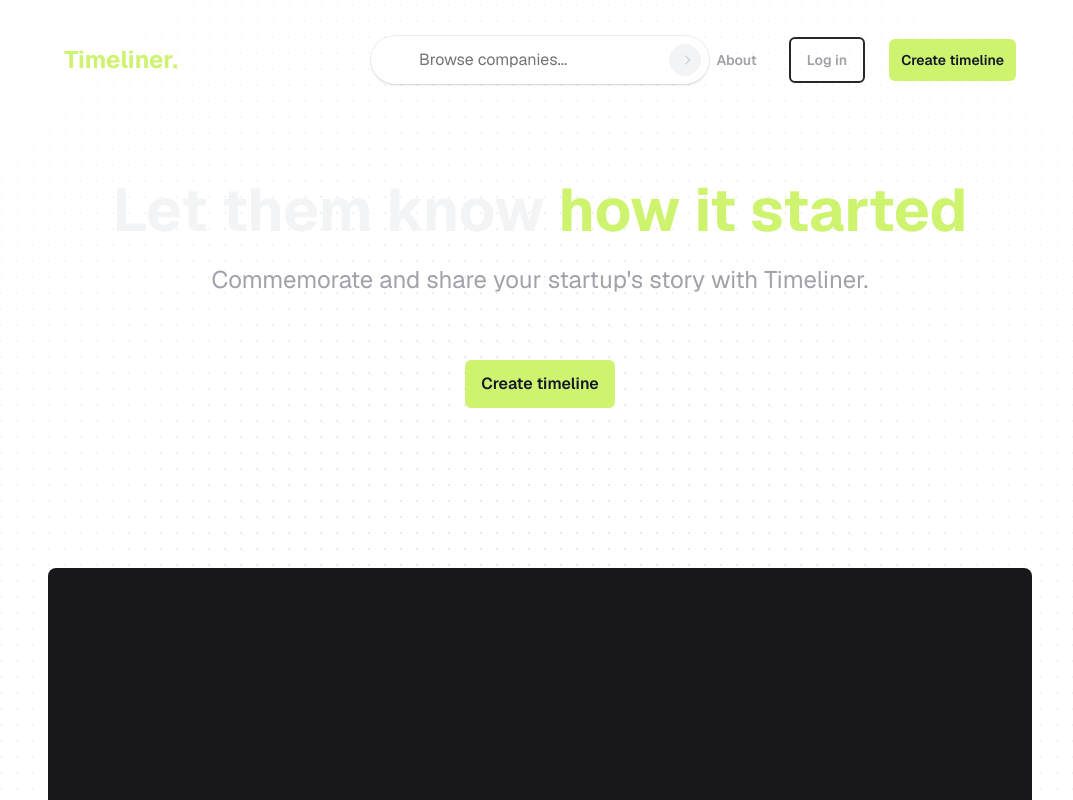
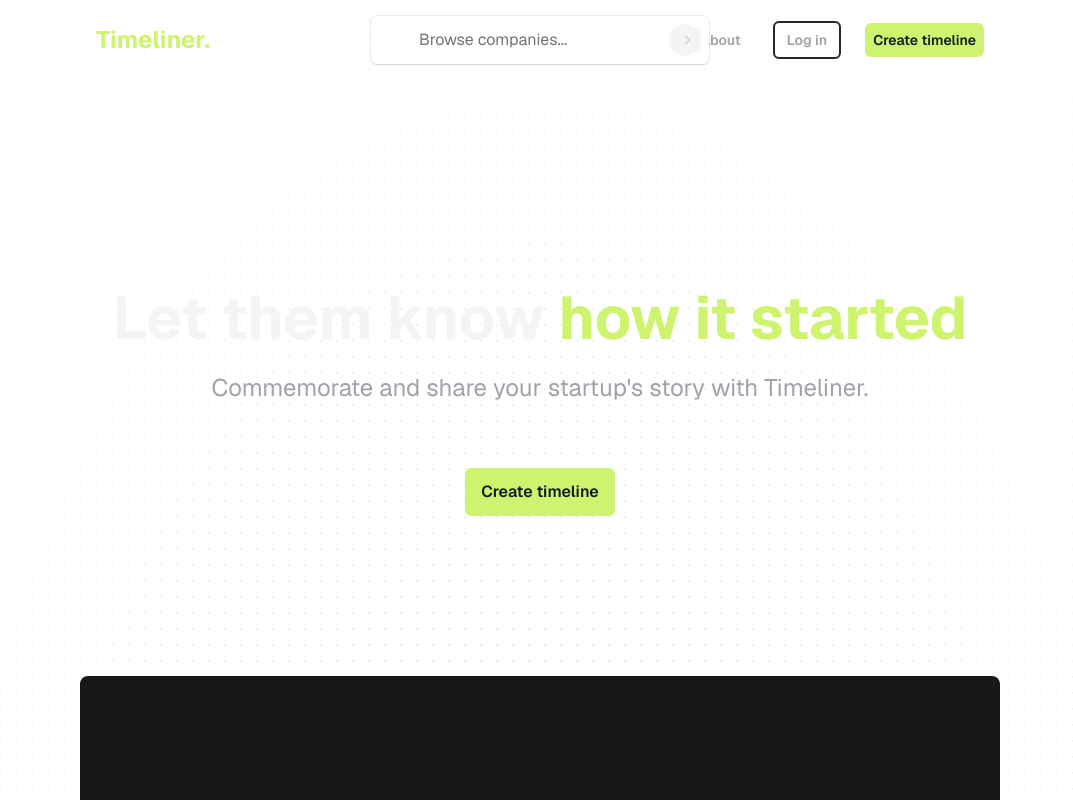
Before and after one commit to filoooooonov/timeliner, a Next.js app: page / in a window 1280 px wide. Shown: the top 800 px of the page, without its empty margins (100-1173 px from the left). Built offline with nearby package versions, Linux system fonts and the light colour scheme; no server answers; the database is empty.

Commit message:
Update background

```diff
--- a/app/globals.css
+++ b/app/globals.css
@@ -11,3 +11,7 @@
   @apply hover:text-primary font-semibold border-2 border-zinc-800
     hover:border-primary rounded-md duration-300 text-zinc-400 px-4 py-3;
 }
+
+.dot-background {
+  @apply w-full flex-col gap-20 dark:bg-lime-900/20 bg-white  dark:bg-dot-white/[0.2] bg-dot-black/[0.2] relative justify-center;
+}
--- a/app/layout.tsx
+++ b/app/layout.tsx
@@ -36,10 +36,10 @@
           disableTransitionOnChange
         >
           <main className="min-h-screen flex flex-col items-center">
-            <div className="flex-1 w-full flex flex-col gap-20 items-center h-[50rem] dark:bg-background bg-white  dark:bg-dot-white/[0.2] bg-dot-black/[0.2] relative justify-center">
+            <div className="flex-1 w-full flex flex-col gap-20 items-center dot-background">
               <div className="absolute pointer-events-none inset-0 flex items-center justify-center dark:bg-black bg-white [mask-image:radial-gradient(ellipse_at_center,transparent_20%,black)]"></div>
 
-              <div className="flex z-20 flex-col gap-20 w-[80%] p-5">
+              <div className="flex z-20 flex-col gap-20 w-[75%] px-5 pb-5">
                 <Header />
                 {children}
                 <Footer />
--- a/app/page.tsx
+++ b/app/page.tsx
@@ -15,6 +15,7 @@
     <>
       <Hero />
 
+      <div className="z-10 bg-background h-[50vh]"></div>
       {/* <pre>{JSON.stringify(companies, null, 3)}</pre>
       <pre>{JSON.stringify(company_timelines, null, 3)}</pre> */}
     </>
--- a/components/Header.tsx
+++ b/components/Header.tsx
@@ -40,10 +40,10 @@
           >
             About
           </Link>
-          <Link href="/" className="button-secondary text-sm">
+          <Link href="/" className="button-secondary text-sm !px-3 !py-2 ">
             Log in
           </Link>
-          <Link href="/" className="button-primary px-3 py-3 !text-sm">
+          <Link href="/" className="button-primary px-2 py-2 !text-sm">
             Create timeline
           </Link>
         </div>
--- a/components/hero.tsx
+++ b/components/hero.tsx
@@ -2,8 +2,8 @@
 
 export default function Home() {
   return (
-    <div className="min-h-screen text-gray-100">
-      <section className="text-center mb-16">
+    <div className="min-h-screen text-gray-100 mt-32">
+      <section className="text-center mb-16 ">
         <h1 className="text-4xl md:text-6xl font-bold mb-6">
           Let them know <span className="text-primary">how it started</span>
         </h1>
--- a/components/ui/placeholders-and-vanish-input.tsx
+++ b/components/ui/placeholders-and-vanish-input.tsx
@@ -177,7 +177,7 @@
   return (
     <form
       className={cn(
-        "w-max relative max-w-xl mx-auto bg-white dark:bg-zinc-800 py-3 rounded-full overflow-hidden shadow-[0px_2px_3px_-1px_rgba(0,0,0,0.1),_0px_1px_0px_0px_rgba(25,28,33,0.02),_0px_0px_0px_1px_rgba(25,28,33,0.08)] transition duration-200",
+        "w-max relative max-w-xl mx-auto bg-white dark:bg-zinc-900 py-3 rounded-md overflow-hidden shadow-[0px_2px_3px_-1px_rgba(0,0,0,0.1),_0px_1px_0px_0px_rgba(25,28,33,0.02),_0px_0px_0px_1px_rgba(25,28,33,0.08)] transition duration-200",
         value && "bg-gray-"
       )}
       onSubmit={handleSubmit}
@@ -209,7 +209,7 @@
       <button
         disabled={!value}
         type="submit"
-        className="absolute right-2 top-1/2 z-50 -translate-y-1/2 h-8 w-8 rounded-full disabled:bg-gray-100 bg-black dark:bg-zinc-900 dark:disabled:bg-zinc-800 transition duration-200 flex items-center justify-center"
+        className="absolute right-2 top-1/2 z-50 -translate-y-1/2 h-8 w-8 rounded-full disabled:bg-gray-100 bg-black dark:bg-zinc-900 dark:disabled:bg-zinc-900 transition duration-200 flex items-center justify-center"
       >
         <motion.svg
           xmlns="http://www.w3.org/2000/svg"
```
